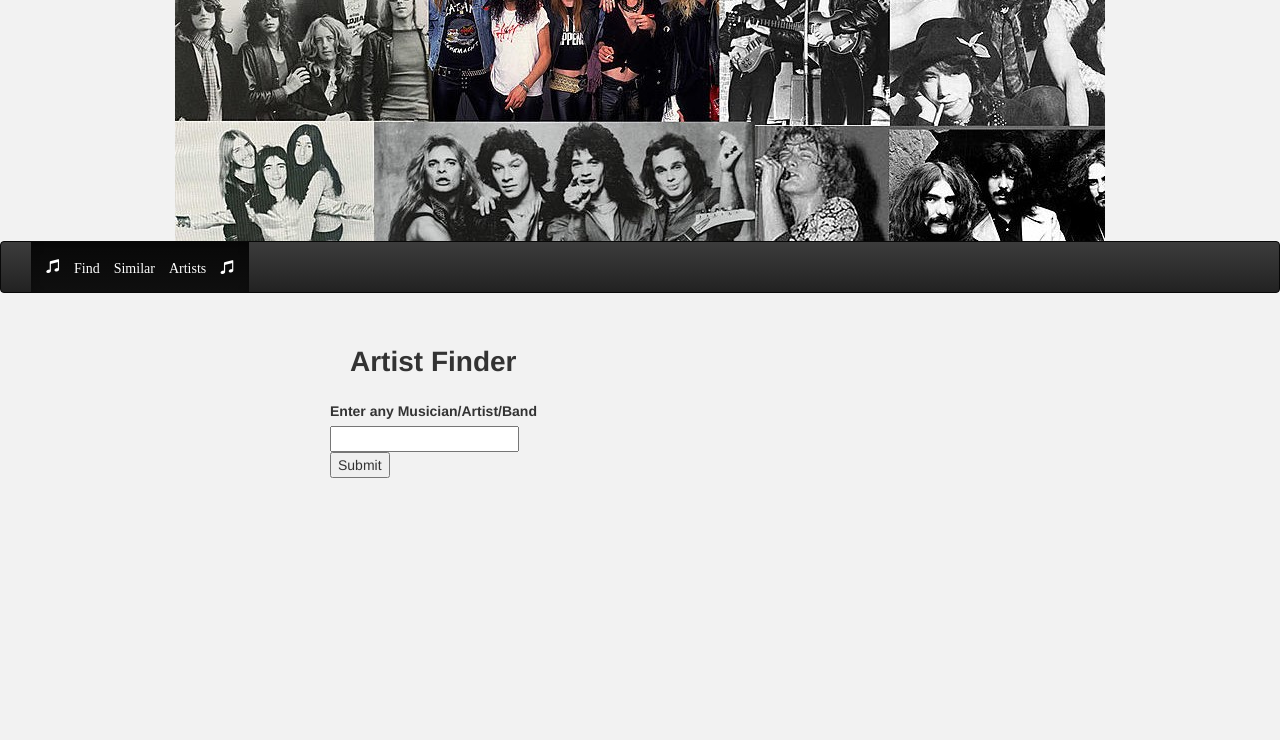
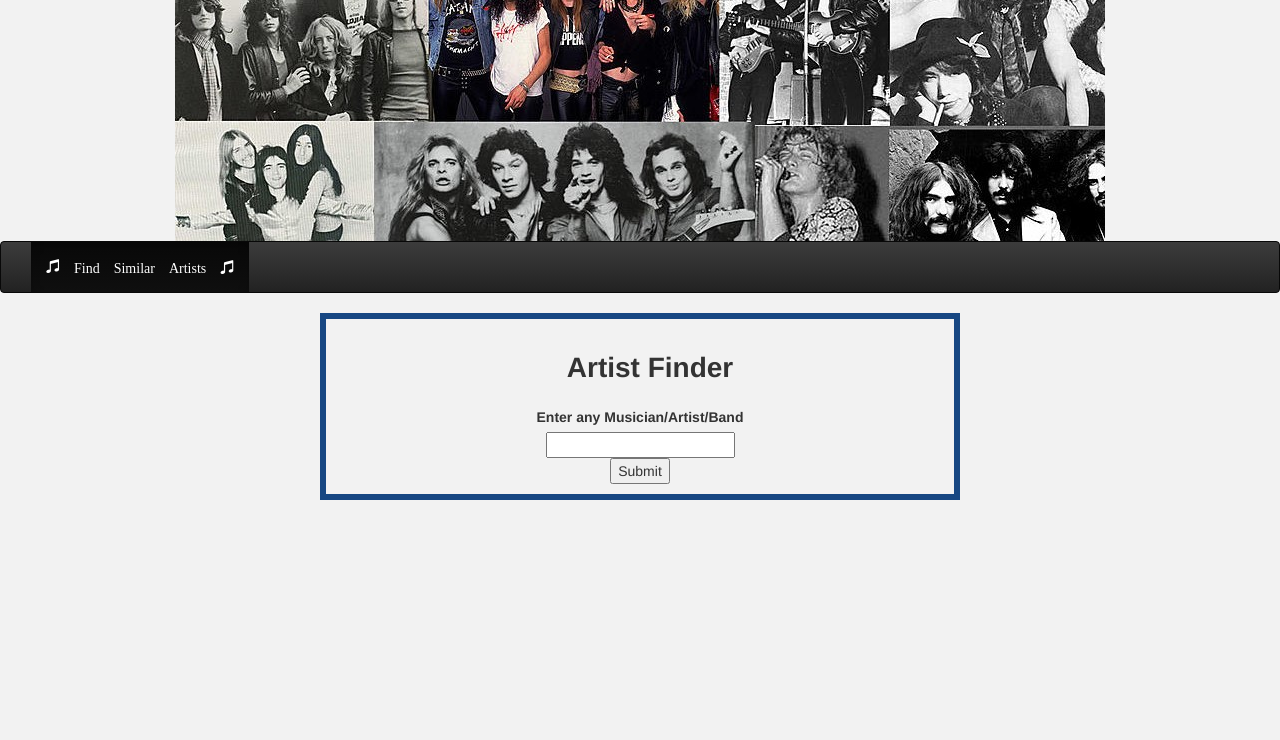
Before and after one commit to natekwilson/creative_project2, a PHP site: page / in a window 1280 px wide. Shown: the top 740 px of the page. Run offline with PHP 8.4, Linux system fonts and the light colour scheme; some libraries are stand-ins or nearby versions.

Commit message:
Update custom.css

```diff
--- a/css/custom.css
+++ b/css/custom.css
@@ -1,3 +1,24 @@
+div.scrollmenu {
+  background-color: #333;
+  overflow: auto;
+  white-space: nowrap;
+}
+
+.scrollmenublock {
+  display: inline-block;
+  color: white;
+  text-align: center;
+  padding: 14px;
+  text-decoration: none;
+}
+.center {
+  margin: auto;
+  width: 70%;
+  border: 6px solid #174782;
+  padding: 10px;
+
+  text-align: center;
+}
 div.fill-screen {
     position: relative;
     left: 0;
```
